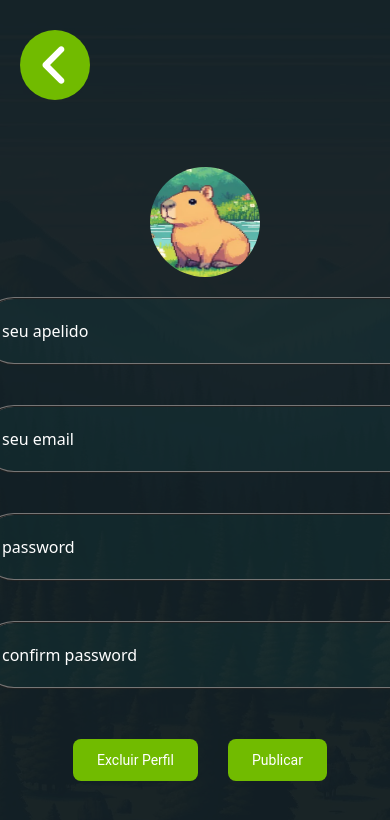
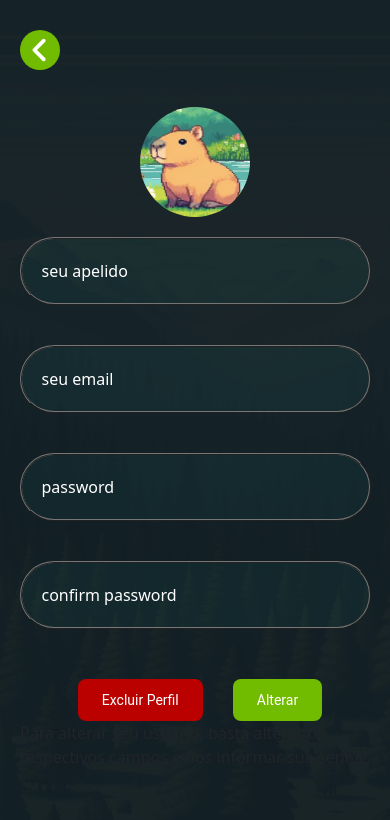
Before and after one commit to Rafael-conquista/Goal_notes, a React (Create React App) app in the folder front/goals-notes/: page /UserUpdate in a window 390 px wide. Shown: the top 820 px of the page. Built offline with nearby package versions, Linux system fonts and the light colour scheme.

Commit message:
Desenvolve a requisição de atualização de usuário

```diff
--- a/front/goals-notes/src/components/Style/userStyle.css
+++ b/front/goals-notes/src/components/Style/userStyle.css
@@ -68,3 +68,45 @@ input{
     cursor: pointer;
     color: white;
 }
+
+.delete_button {
+    margin-right: 30px;
+    padding: 12px 24px;
+    border-radius: 8px;
+    background-color: #bb0000;
+    font-family: Roboto;
+    font-size: 14px;
+    font-weight: normal;
+    font-stretch: normal;
+    font-style: normal;
+    line-height: 1.29;
+    letter-spacing: normal;
+    text-align: center;
+    color: #ffffff;
+    cursor: pointer;
+}
+
+.submit_comment_button:hover, .delete_button:hover, .return_button:hover{
+    transform: scale(1.2);
+    transition: 0.5s;
+}
+
+.submit_comment_button, .delete_button, .return_button{
+    transition: 0.5s;
+}
+
+@media screen and (max-width: 500px) {
+    .info_input input{
+        margin: 20px 3vw;
+        width: 90vw;
+    }
+    .return_button{
+        width: 40px;
+        height: 40px;
+        font-size: 30px;
+    }
+    .info_input{
+        padding-top: 20px;
+        padding-right: 20px;
+    }
+}
--- a/front/goals-notes/src/components/userUpdate.js
+++ b/front/goals-notes/src/components/userUpdate.js
@@ -1,29 +1,95 @@
 import './Style/userStyle.css'
+import React, { useState, useEffect } from 'react';
 import { FaAngleLeft } from "react-icons/fa6";
 import cap_default from '../images/cap_default.jpg';
+import { update_user } from '../services/api_requests';
 
-function UserUpdateComponent(){
-    //preciso adicionar a lógica e as requisições para realizar a alteração de usuario
-    return(
+function UserUpdateComponent() {
+    const [nickname, setNickname] = useState('')
+    const [email, setEmail] = useState('')
+    const [password, setPassword] = useState('')
+    const [message, setMessage] = useState('Para alterar seu usuário, basta alterar os respectivos campos e nos informar sua senha!')
+    const [confirmPassword, setConfirmPassword] = useState('')
+
+    const nicknameChange = (e) => {
+        setNickname(e.target.value)
+    }
+
+    const emailChange = (e) => {
+        setEmail(e.target.value)
+    }
+
+    const passwordChange = (e) => {
+        setPassword(e.target.value)
+    }
+
+    const confirmPasswordChange = (e) => {
+        setConfirmPassword(e.target.value)
+    }
+
+    const submitChanges = (e) => {
+        EraseForm()
+        if ((password === confirmPassword) && (nickname||email)){
+            user_update()
+        }else{
+            setMessage('A sua senha e a confirmação da senha estão diferentes')
+        }
+    }
+
+    function EraseForm() {
+        setNickname('')
+        setEmail('')
+        setPassword('')
+        setConfirmPassword('')
+    }
+
+    async function user_update() {
+        const user_json = {
+            "surname": nickname,
+            "email": email,
+            "password": password,
+        };
+        const response = await update_user(user_json);
+        setMessage(response.message)
+        // if (response.message === "user is already logged in") {
+        //     setMessage("usuário já se encontra logado");
+        //     setPrimeiraVez(false);
+        //     setloading(false);
+        // } else if (response.message === "login not found: wrong password or email" || response === false) {
+        //     setMessage("login Incorreto, por favor, verifique sua senha ou seu nickname");
+        //     setPrimeiraVez(false);
+        //     setloading(false);
+        // } else if (response.message === "user logged in successfully") {
+        //     setMessage("logado com sucesso"); //adicionar aqui um redirect para a página home
+        //     token_storage(response.token)
+        //     setloading(false);
+        // } else {
+        //     setMessage("erro inexperado");
+        //     setPrimeiraVez(false);
+        //     setloading(false);
+        // }
+    }
+    return (
         <div className="user_container">
             <div className='return_button'>
-                <FaAngleLeft/>
+                <FaAngleLeft />
             </div>
             <div className='info_input'>
                 <img src={cap_default} alt='vazio' className="cap_welcome_page" />
-                <input type='text' placeholder='seu apelido' className='nickname_input'/>
-                <input type='text' placeholder='seu email' className='email_input'/>
-                <input type="password" placeholder='password' required="required" className='password_input'/>
-                <input type="password" placeholder='confirm password' required="required" className='password_input'/>
+                <input type='text' placeholder='seu apelido' className='nickname_input' onChange={nicknameChange} value={nickname}/>
+                <input type='text' placeholder='seu email' className='email_input' onChange={emailChange} value={email}/>
+                <input type="password" placeholder='password' required="required" className='password_input' onChange={passwordChange} value={password}/>
+                <input type="password" placeholder='confirm password' required="required" className='password_input' onChange={confirmPasswordChange} value={confirmPassword}/>
             </div>
             <div className='submit_buttons'>
-                <div className='submit_comment_button'>
+                <div className='delete_button'>
                     Excluir Perfil
                 </div>
-                <div className='submit_comment_button'>
-                    Publicar
+                <div className='submit_comment_button' onClick={submitChanges}>
+                    Alterar
                 </div>
             </div>
+            <p>{message}</p>
         </div>
     )
 }
--- a/front/goals-notes/src/services/api_requests.js
+++ b/front/goals-notes/src/services/api_requests.js
@@ -29,6 +29,31 @@ export async function register(data){
     };
 
     let response = await fetch("http://127.0.0.1:5000/register", requestOptions)
+    return response.json()
+  } catch(e){
+      console.log(e)
+    return false
+  }
+}
+
+export async function update_user(data){
+  try{
+    var myHeaders = new Headers();
+    myHeaders.append("Content-Type", "application/json");
+    var raw = JSON.stringify({
+      "email": data.email,
+      "surname": data.surname,
+      "password": data.password
+    });
+
+    var requestOptions = {
+      method: 'PUT',
+      headers: myHeaders,
+      body: raw,
+      redirect: 'follow'
+    };
+
+    let response = await fetch("http://127.0.0.1:5000/user/1", requestOptions)
     return response.json()
   } catch(e){
       console.log(e)
```
